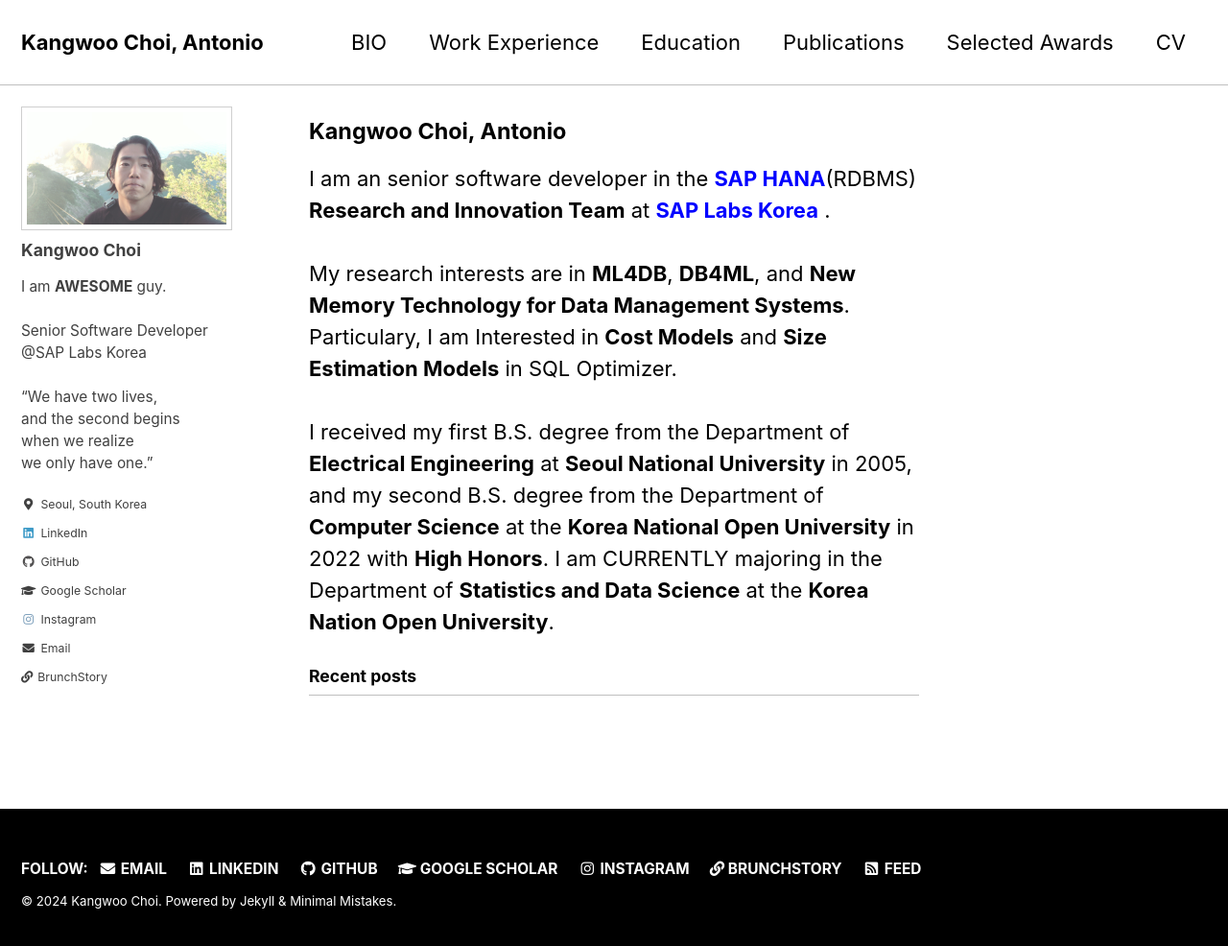
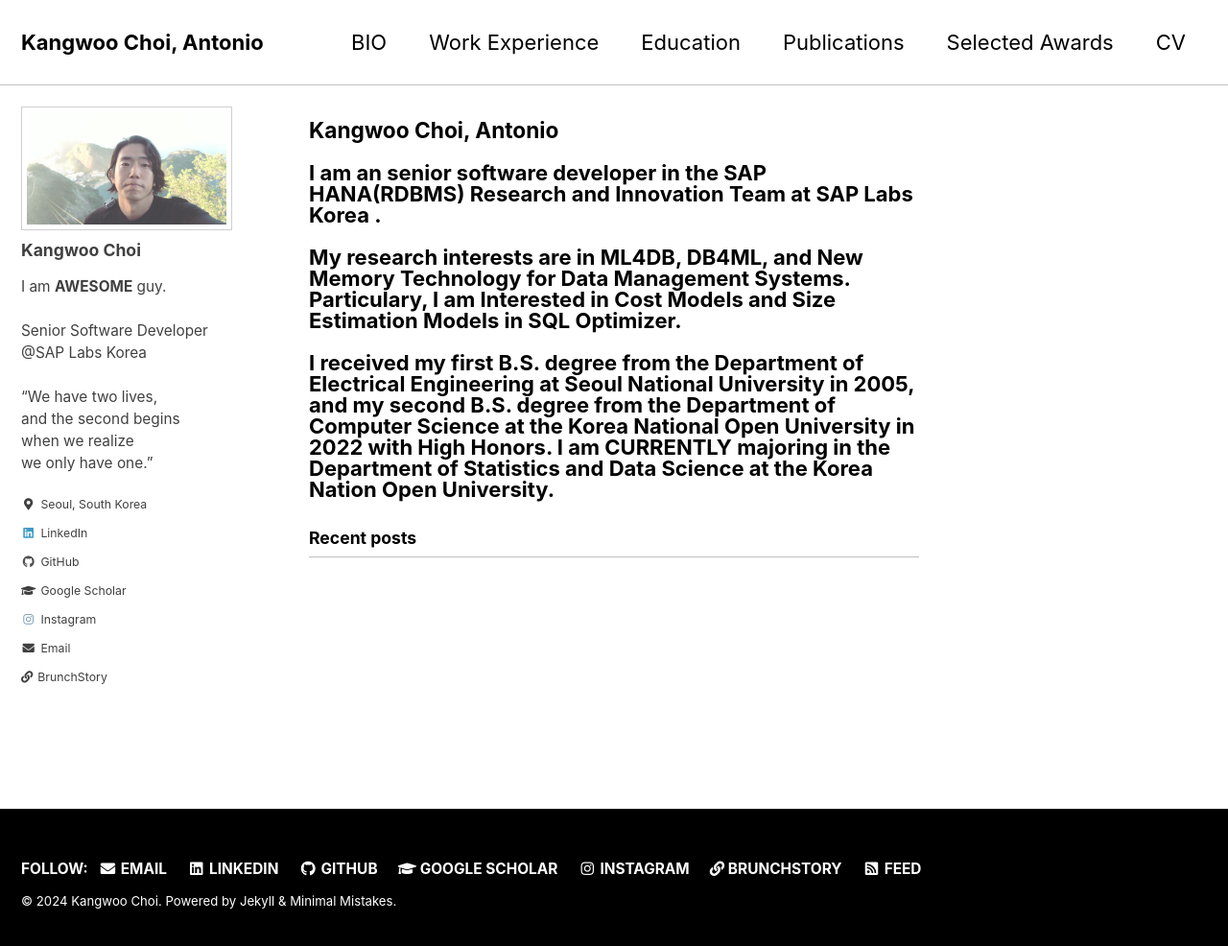
Before and after one commit to KangwooChoi/KangwooChoi.github.io, a Jekyll site: the page built from index.html, in a window 1280 px wide and 994 px high. Shown: the top 986 px of the window at 96% size. Built offline with Jekyll 4.4.1, drawn with Linux system fonts in a browser that asks for light colours; cached includes are drawn as plain includes; the list of posts is cut into pages by our own code.

Commit message:
Update index.html

```diff
--- a/index.html
+++ b/index.html
@@ -3,9 +3,9 @@
 author_profile: true
 ---
 
-<h3 class="page__title" itemprop="headline">Kangwoo Choi, Antonio</h3>
+<h4 class="page__title" itemprop="headline">Kangwoo Choi, Antonio</h4>
 
-<h5 class="page__title" itemprop="headline"></h5><p>I am an senior software developer in the
+<h5 class="page__title" itemprop="headline"><p>I am an senior software developer in the
   <a style="text-decoration:none" href="https://www.sap.com/korea/products/technology-platform/hana/what-is-sap-hana.html"><b>SAP HANA</b></a>(RDBMS)
   <b>Research and Innovation Team</b> at
   <a style="text-decoration:none" href="https://www.sap.com/korea/about/labs-korea.html"><b>SAP Labs Korea</b></a>
```
